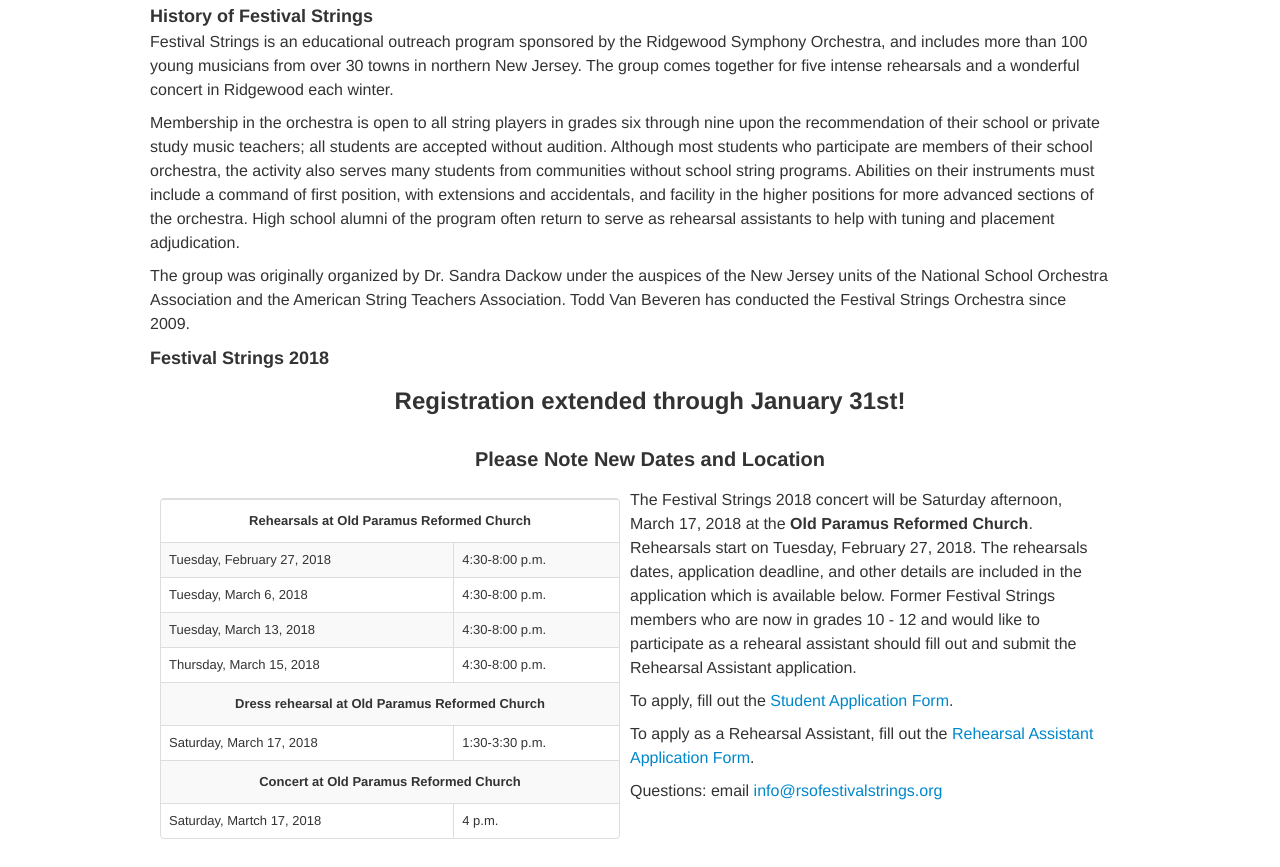
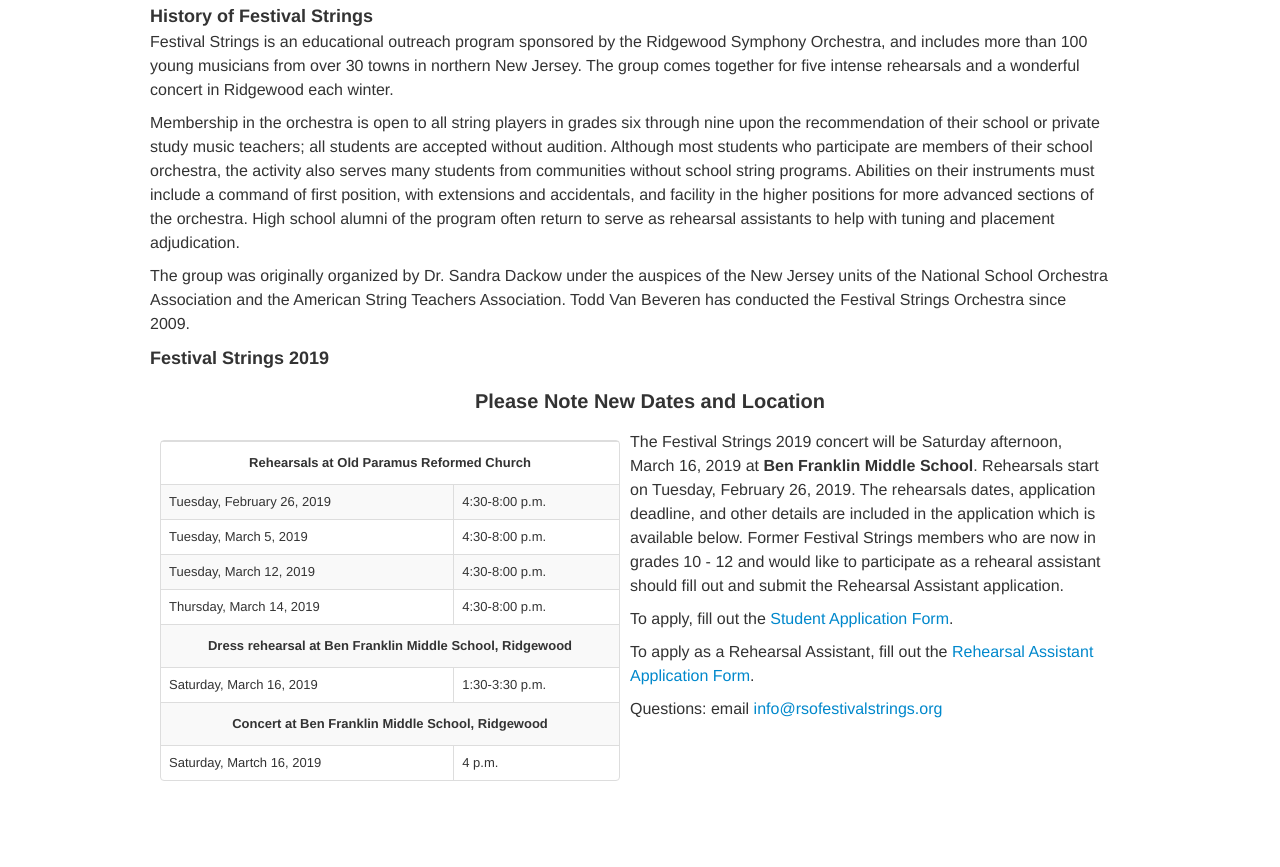
Before and after one commit to BertHartm/rsofestivalstrings, a plain HTML site: page index.html in a window 1280 px wide. Shown: the part 147-1014 px from the top of the page. After the commit the page ends 956 px from the top, so only its background shows below. Drawn offline with nearby package versions, Linux system fonts and the light colour scheme.

Commit message:
2019 updates

```diff
--- a/index.html
+++ b/index.html
@@ -32,8 +32,8 @@
           <li class="dropdown" data-dropdown="dropdown">
             <a href="#" class="dropdown-toggle">Downloads</a>
             <ul class="dropdown-menu">
-              <li><a href="/2018 FS invite.pdf">2018 Student Forms</a></li>
-              <li><a href="/2018 RA invite.pdf">2018 Rehersal Assistant Forms</a></li>
+              <li><a href="/2019 FS invite.pdf">2019 Student Forms</a></li>
+              <li><a href="/2019 RA invite.pdf">2019 Rehersal Assistant Forms</a></li>
             </ul>
           </li>
           <li><a href="http://ridgewoodsymphony.org">The Ridgewood Symphony Homepage</a></li>
@@ -55,10 +55,7 @@
         <p>The group was originally organized by Dr. Sandra Dackow under the auspices of the New Jersey units of the National School Orchestra Association and the American String Teachers Association. Todd Van Beveren has conducted the Festival Strings Orchestra since 2009.</p>
       </div>
       <div class="row">
-        <h3>Festival Strings 2018</h3>
-        <strong style="padding:20px; font-size:24px; text-align:center; width:100%; display:inline-block;">
-            Registration extended through January 31st!
-        </strong>
+        <h3>Festival Strings 2019</h3>
         <strong style="padding:20px; font-size:20px; text-align:center; width:100%; display:inline-block;">
             Please Note New Dates and Location
         </strong>
@@ -68,21 +65,21 @@
           <table class="table table-striped table-bordered">
             <tr><th>Rehearsal Date</th><th>Rehearsal Time</th></tr>
             <tr><td colspan="2" class="title">Rehearsals at Old Paramus Reformed Church</td></tr>
-            <tr><td>Tuesday, February 27, 2018</td><td>4:30-8:00 p.m.</td></tr>
-            <tr><td>Tuesday, March 6, 2018</td><td>4:30-8:00 p.m.</td></tr>
-            <tr><td>Tuesday, March 13, 2018</td><td>4:30-8:00 p.m.</td></tr>
-            <tr><td>Thursday, March 15, 2018</td><td>4:30-8:00 p.m.</td></tr>
-            <tr><td colspan="2" class="title">Dress rehearsal at <strong>Old Paramus Reformed Church</strong></td></tr>
-            <tr><td>Saturday, March 17, 2018</td><td>1:30-3:30 p.m.</td></tr>
-            <tr><td colspan="2" class="title">Concert at <strong>Old Paramus Reformed Church</strong></td></tr>
-            <tr><td>Saturday, Martch 17, 2018</td><td>4 p.m.</td></tr>
+            <tr><td>Tuesday, February 26, 2019</td><td>4:30-8:00 p.m.</td></tr>
+            <tr><td>Tuesday, March 5, 2019</td><td>4:30-8:00 p.m.</td></tr>
+            <tr><td>Tuesday, March 12, 2019</td><td>4:30-8:00 p.m.</td></tr>
+            <tr><td>Thursday, March 14, 2019</td><td>4:30-8:00 p.m.</td></tr>
+            <tr><td colspan="2" class="title">Dress rehearsal at <strong>Ben Franklin Middle School, Ridgewood</strong></td></tr>
+            <tr><td>Saturday, March 16, 2019</td><td>1:30-3:30 p.m.</td></tr>
+            <tr><td colspan="2" class="title">Concert at <strong>Ben Franklin Middle School, Ridgewood</strong></td></tr>
+            <tr><td>Saturday, Martch 16, 2019</td><td>4 p.m.</td></tr>
           </table>
         </div>
-        <p>The Festival Strings 2018 concert will be Saturday afternoon, March 17, 2018 at the <strong>Old Paramus Reformed Church</strong>. Rehearsals start on Tuesday, February 27, 2018. The rehearsals dates, application deadline, and other details are included in the application which is available below. Former Festival Strings members who are now in grades 10 - 12 and would like to participate as a rehearal assistant should fill out and submit the Rehearsal Assistant application.</p>
+        <p>The Festival Strings 2019 concert will be Saturday afternoon, March 16, 2019 at <strong>Ben Franklin Middle School</strong>. Rehearsals start on Tuesday, February 26, 2019. The rehearsals dates, application deadline, and other details are included in the application which is available below. Former Festival Strings members who are now in grades 10 - 12 and would like to participate as a rehearal assistant should fill out and submit the Rehearsal Assistant application.</p>
 
-        <p>To apply, fill out the <a href="2018 FS invite.pdf">Student Application Form</a>.</p>
+        <p>To apply, fill out the <a href="2019 FS invite.pdf">Student Application Form</a>.</p>
 
-        <p>To apply as a Rehearsal Assistant, fill out the <a href="2018 RA invite.pdf">Rehearsal Assistant Application Form</a>.</p>
+        <p>To apply as a Rehearsal Assistant, fill out the <a href="2019 RA invite.pdf">Rehearsal Assistant Application Form</a>.</p>
 
         <p>Questions: email <a href="mailto:info@rsofestivalstrings.org">info@rsofestivalstrings.org</a></p>
       </div>
```
Also changed, not shown: 2 other files.
